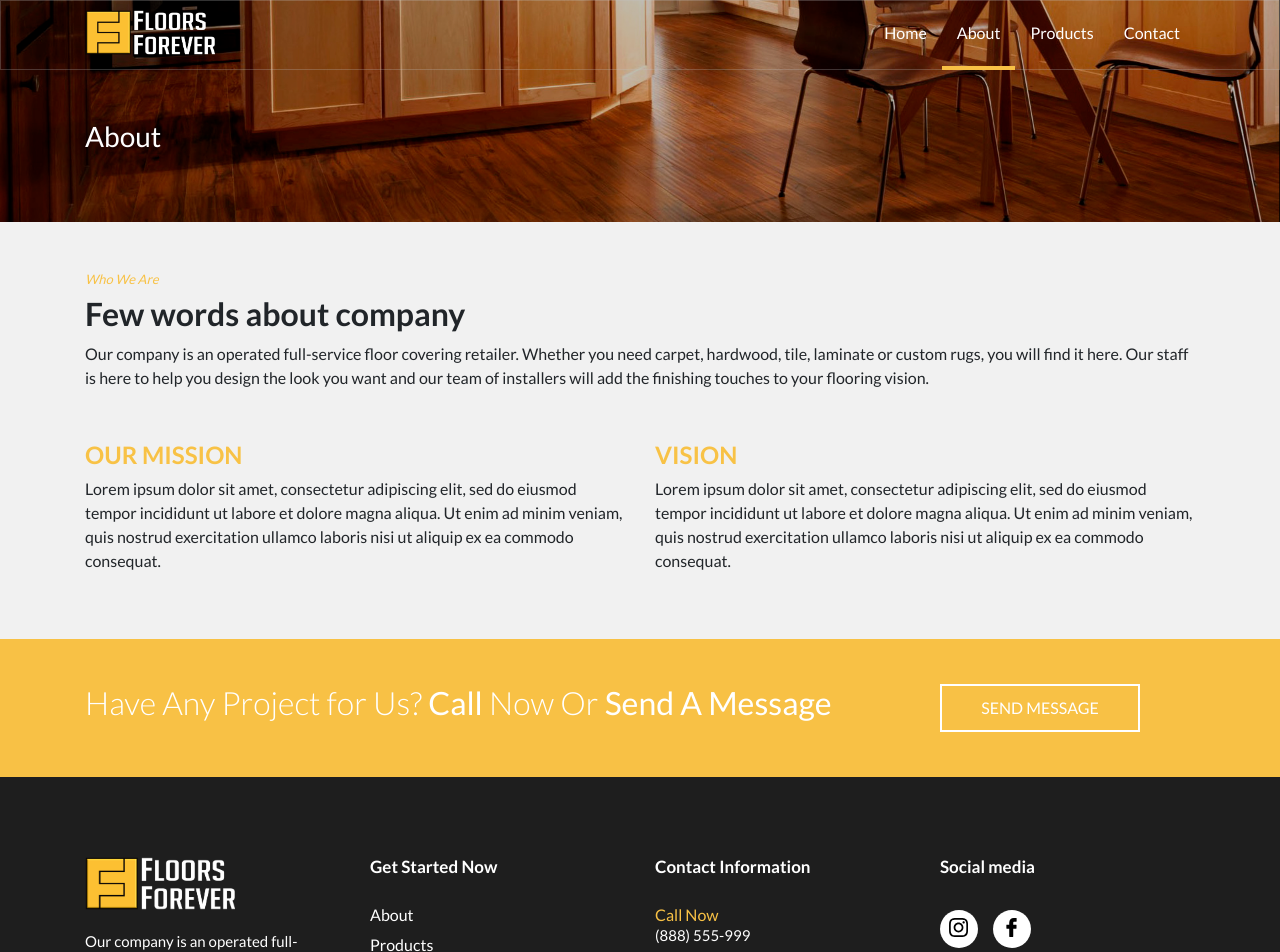
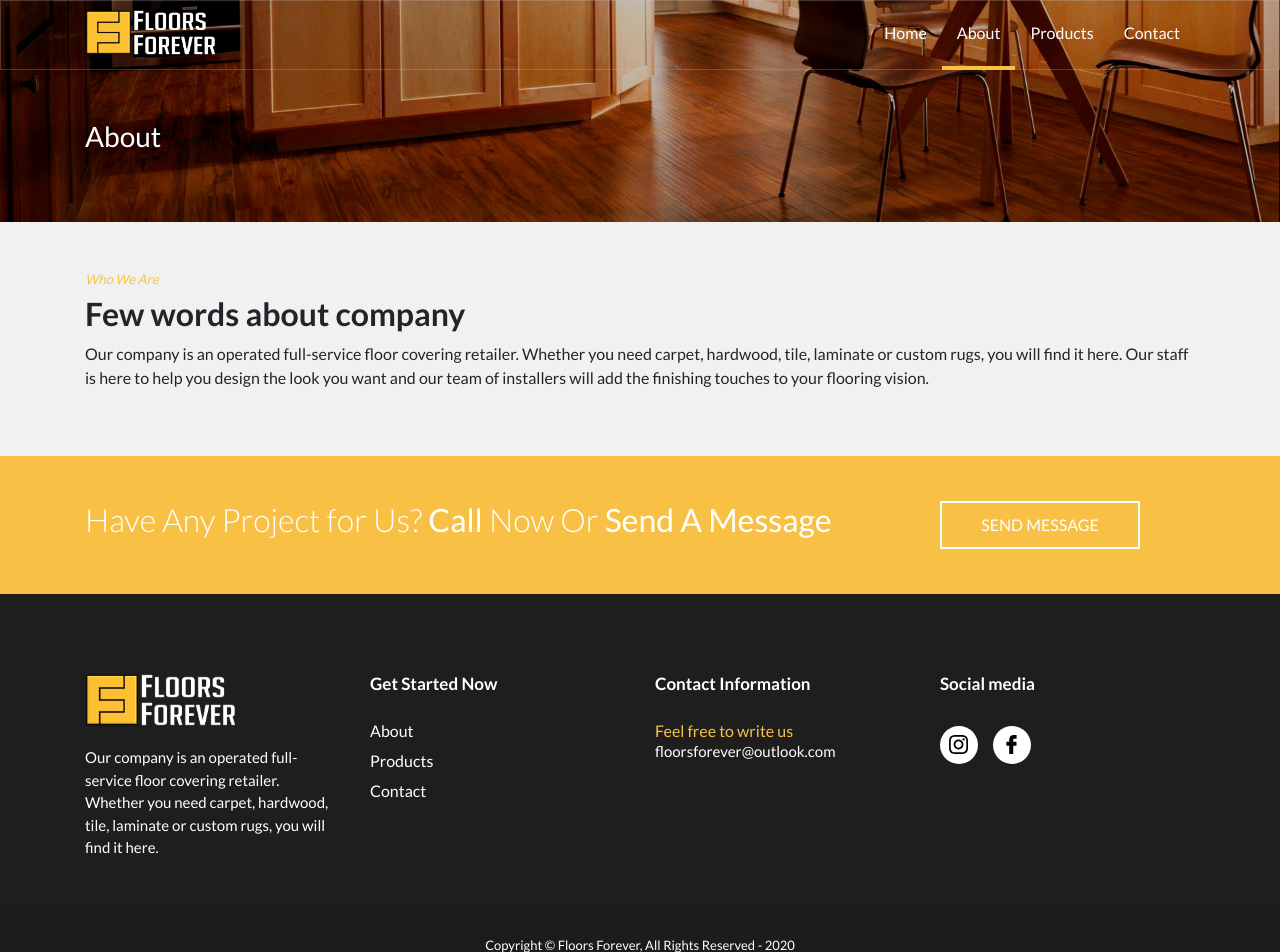
Before and after one commit to allandss/floors-forever-web, a Next.js app: page /about in a window 1280 px wide. Shown: the top 952 px of the page. Built offline with nearby package versions, Linux system fonts and the light colour scheme.

Commit message:
retirando dados fake

```diff
--- a/components/footer.js
+++ b/components/footer.js
@@ -30,8 +30,8 @@ export default () => (
             <div className="content">
               <h4>Contact Information</h4>
               <ul>
-              <li><span>Call Now</span><p>(888) 555-999</p></li>
-              <li><span>Feel free to write us</span> <p>sales@floorsforever.com</p></li>
+              {/* <li><span>Call Now</span><p>(888) 555-999</p></li> */}
+              <li><span>Feel free to write us</span> <p>floorsforever@outlook.com</p></li>
               </ul>
             </div>
           </div>
--- a/pages/about.js
+++ b/pages/about.js
@@ -31,7 +31,7 @@ export default function About() {
               <p>Our company is an operated full-service floor covering retailer. Whether you need carpet, hardwood, tile, laminate or custom rugs, you will find it here. Our staff is here to help you design the look you want and our team of installers will add the finishing touches to your flooring vision.</p>
             </div>
           </div>
-          <div className="row">
+          {/* <div className="row">
             <div className="col-md-6">
               <h3>OUR MISSION</h3>
               <p>Lorem ipsum dolor sit amet, consectetur adipiscing elit, sed do eiusmod tempor incididunt ut labore et dolore magna aliqua. Ut enim ad minim veniam, quis nostrud exercitation ullamco laboris nisi ut aliquip ex ea commodo consequat.</p>
@@ -40,7 +40,7 @@ export default function About() {
               <h3>VISION</h3>
               <p>Lorem ipsum dolor sit amet, consectetur adipiscing elit, sed do eiusmod tempor incididunt ut labore et dolore magna aliqua. Ut enim ad minim veniam, quis nostrud exercitation ullamco laboris nisi ut aliquip ex ea commodo consequat.</p>
             </div>
-          </div>
+          </div> */}
         </div>
       </div>
       <CallToAction />
--- a/pages/contact.js
+++ b/pages/contact.js
@@ -48,9 +48,9 @@ export default function Home() {
           <div className="content">
             <h4><span>Find us</span>Contact Information</h4>
             <ul>
-              <li><div className="icon"><img src="/static/icons/phone.svg" alt=""/></div><span>Call Now</span><p>(888) 555-999</p></li>
-              <li><div className="icon"><img src="/static/icons/mail.svg" alt=""/></div><span>Feel free to write us</span> <p>sales@floorsforever.com</p></li>
-              <li><div className="icon"><img src="/static/icons/place.svg" alt=""/></div><span>8500, Lorem Street,</span> <p>Orlando, IL, 55030</p></li>
+              {/* <li><div className="icon"><img src="/static/icons/phone.svg" alt=""/></div><span>Call Now</span><p>(888) 555-999</p></li> */}
+              <li><div className="icon"><img src="/static/icons/mail.svg" alt=""/></div><span>Feel free to write us</span> <p>floorsforever@outlook.com</p></li>
+              {/* <li><div className="icon"><img src="/static/icons/place.svg" alt=""/></div><span>8500, Lorem Street,</span> <p>Orlando, IL, 55030</p></li> */}
             </ul>
           </div>
         </div>
--- a/pages/index.js
+++ b/pages/index.js
@@ -34,11 +34,13 @@ export default function Home({ itens }) {
           <div className="row">
             {itens.map((item, index) => (
               index <= 2 ?
+              <Link href={`/categories?id=${item._id}`} key={item._id}>
               <div className="col-md-4 item" key={index}>
                 <div className="img-item" style={{backgroundImage: `url(${serverFile+item.image})`}} alt="" />
                 <h2>{item.name}</h2>
                 <p>{item.description}</p>
               </div>
+              </Link>
               : ''
             ))}
           </div>
--- a/pages/products.js
+++ b/pages/products.js
@@ -7,7 +7,7 @@ import CallToAction from '../components/call-to-action';
 import Link from 'next/link';
 import serverFile from '../services/serverFile';
 
-export default function Products({itens}) {
+export default function Products({itens, name}) {
 
   return (
     <>
@@ -28,7 +28,7 @@ export default function Products({itens}) {
         </div>
       </div>
       <div className="container products">
-        <h3>Products</h3>
+        <h3>{name} Collection </h3>
         <div className="row">
           {itens.map((item, index) => (
             <Link href={`/product-details?id=${item._id}`} key={item._id}><a className="col-md-4">
@@ -52,8 +52,10 @@ Products.getInitialProps = async ({query}) => {
   console.log(query)
   const { id } = query;
   const response = await api.get(`products/serie/${id}`);
+  const nameCollection = await api.get(`serie/${id}`);
 
   return {
     itens: response.data.products,
+    name: nameCollection.data.serie.name
   };
 };
```
